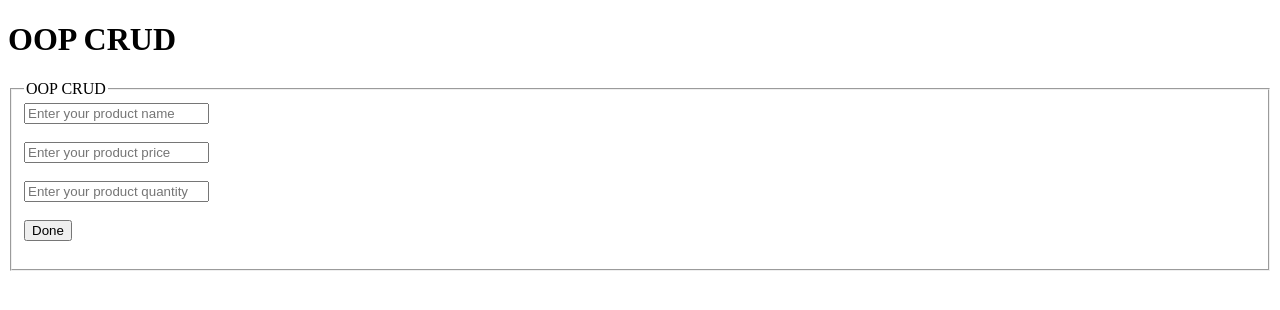
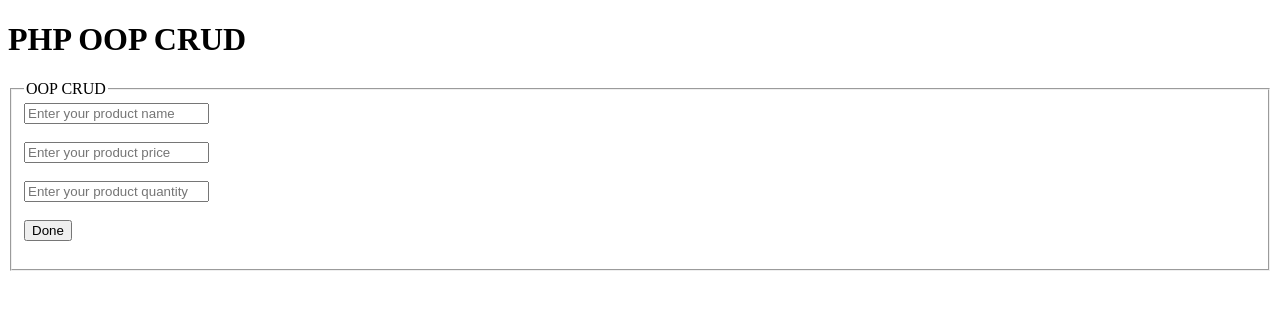
Before and after one commit to SarfarazQadir/PHP-OOP-CRUD, a PHP site: page / in a window 1280 px wide. Shown: the top 310 px of the page. Run offline with PHP 8.4, Linux system fonts and the light colour scheme.

Commit message:
2ND COMMIT

```diff
--- a/index.php
+++ b/index.php
@@ -11,7 +11,7 @@ require_once ('Config/config.php');  // Include config file
 <title></title>
 </head>
 <body>
-<h1>OOP CRUD</h1>
+<h1>PHP OOP CRUD</h1>
     <fieldset>
         <legend>OOP CRUD</legend>
     <form method="post" >
```
